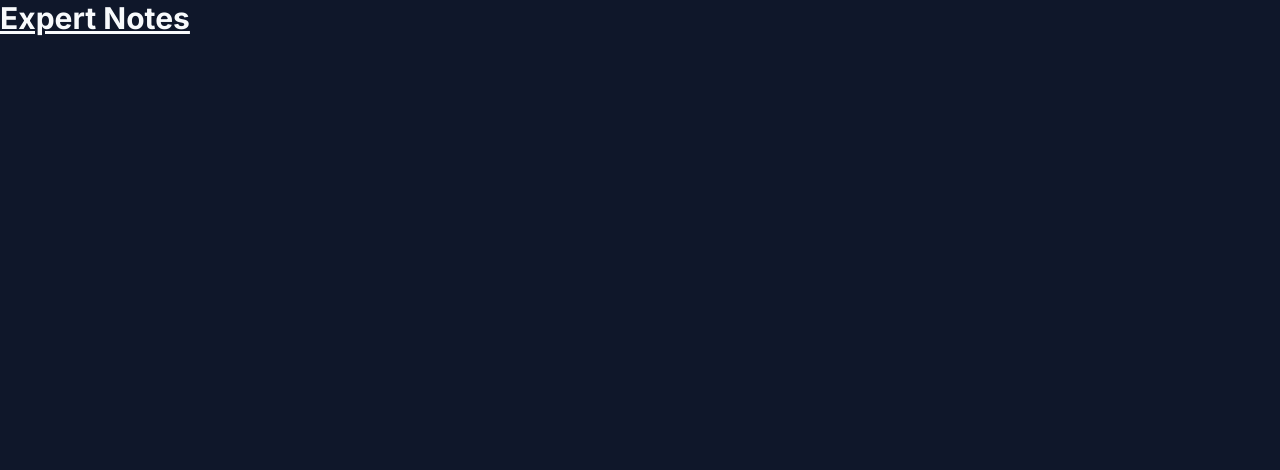
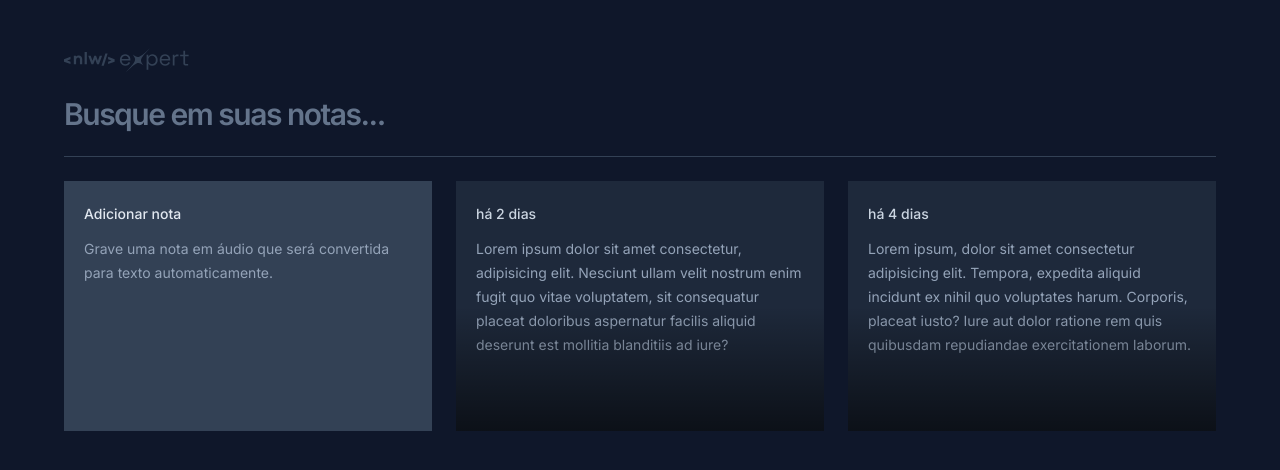
Before and after one commit to RodrigoSouzaCamelo/nlw-expert-react-2024, a React (Vite) app: page / in a window 1280 px wide. Shown: the top 470 px of the page. Built offline with nearby package versions, Linux system fonts and the light colour scheme.

Commit message:
Criação do layout inicial da aplicação

```diff
--- a/src/app.tsx
+++ b/src/app.tsx
@@ -1,7 +1,55 @@
+import logo from './assets/logo-nlw-expert.svg';
+
 export function App() {
   return (
-  <h1 className="text-3xl font-bold underline">
-    Expert Notes
-  </h1>
+    <div className='mx-auto max-w-6xl my-12 space-y-6'>
+      <img src={logo} alt='NLW Expert' />
+
+      <form className='w-full'>
+        <input
+          type='text'
+          placeholder='Busque em suas notas...'
+          className='w-full bg-transparent text-3xl font-semibold tracking-tighter outline-none placeholder:text-slate-500'
+        />
+      </form>
+
+      <div className='h-px bg-slate-700' />
+
+      <div className='grid grid-cols-3 gap-6 auto-rows-[250px]'>
+        <div className='roundend-md bg-slate-700 p-5 space-y-3'>
+          <span className='text-sm font-medium text-slate-200'>
+            Adicionar nota
+          </span>
+
+          <p className='text-sm leading-6 text-slate-400'>
+            Grave uma nota em áudio que será convertida para texto automaticamente.
+          </p>
+        </div>
+
+        <div className='roundend-md bg-slate-800 p-5 space-y-3 overflow-hidden relative'>
+          <span className='text-sm font-medium text-slate-300'>
+            há 2 dias
+          </span>
+
+          <p className='text-sm leading-6 text-slate-400'>
+            Lorem ipsum dolor sit amet consectetur, adipisicing elit. Nesciunt ullam velit nostrum enim fugit quo vitae voluptatem, sit consequatur placeat doloribus aspernatur facilis aliquid deserunt est mollitia blanditiis ad iure?
+          </p>
+
+          <div className='absolute bottom-0 left-0 right-0 h-1/2 bg-gradient-to-t from-black/60 to-black/0 pointer-events-none'/>
+        </div>
+
+        <div className='roundend-md bg-slate-800 p-5 space-y-3 overflow-hidden relative'>
+          <span className='text-sm font-medium text-slate-300'>
+            há 4 dias
+          </span>
+
+          <p className='text-sm leading-6 text-slate-400'>
+            Lorem ipsum, dolor sit amet consectetur adipisicing elit. Tempora, expedita aliquid incidunt ex nihil quo voluptates harum. Corporis, placeat iusto? Iure aut dolor ratione rem quis quibusdam repudiandae exercitationem laborum.
+          </p>
+
+          <div className='absolute bottom-0 left-0 right-0 h-1/2 bg-gradient-to-t from-black/60 to-black/0 pointer-events-none'/>
+        </div>
+      </div>
+    </div>
   );
 }
```
